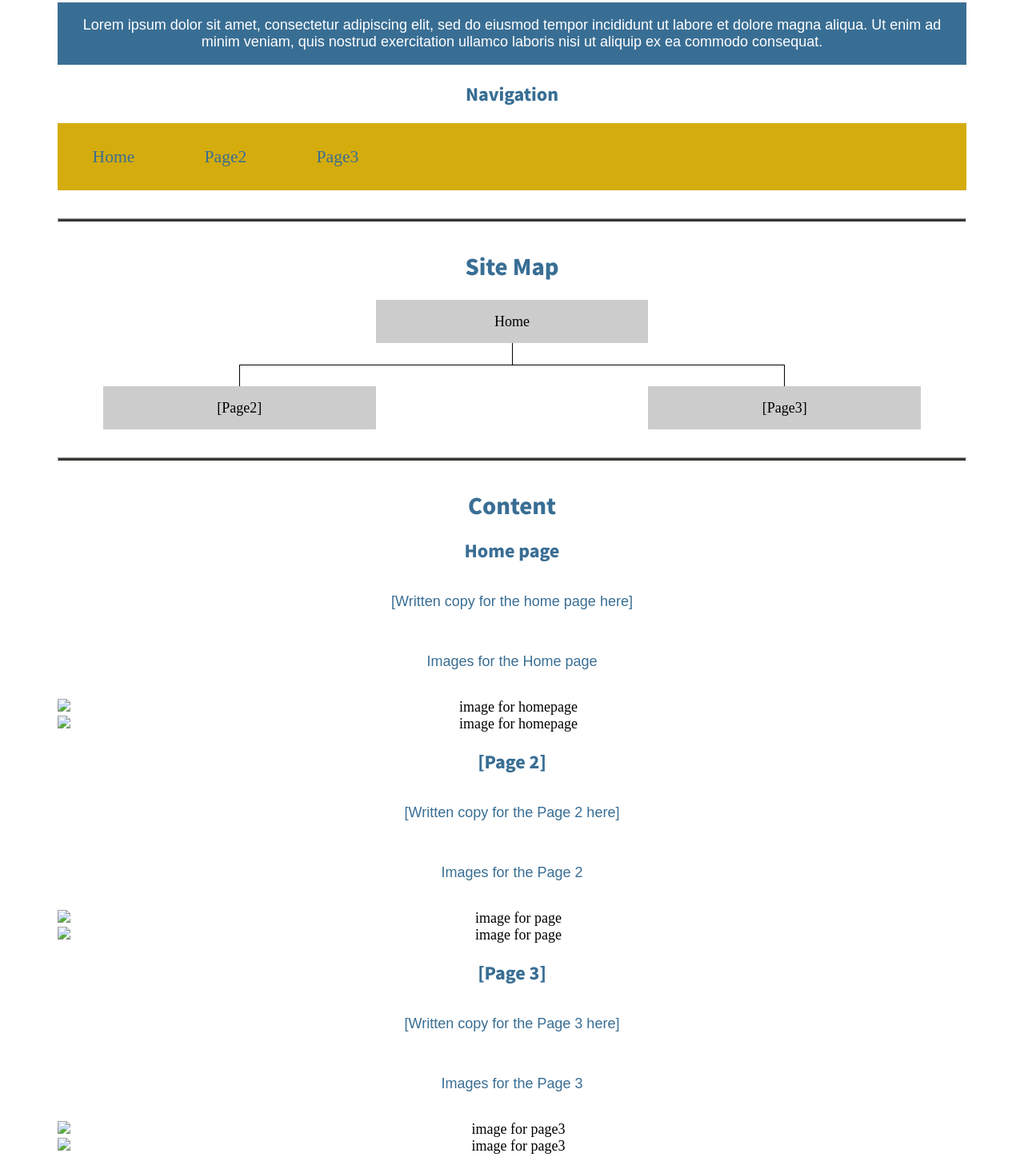
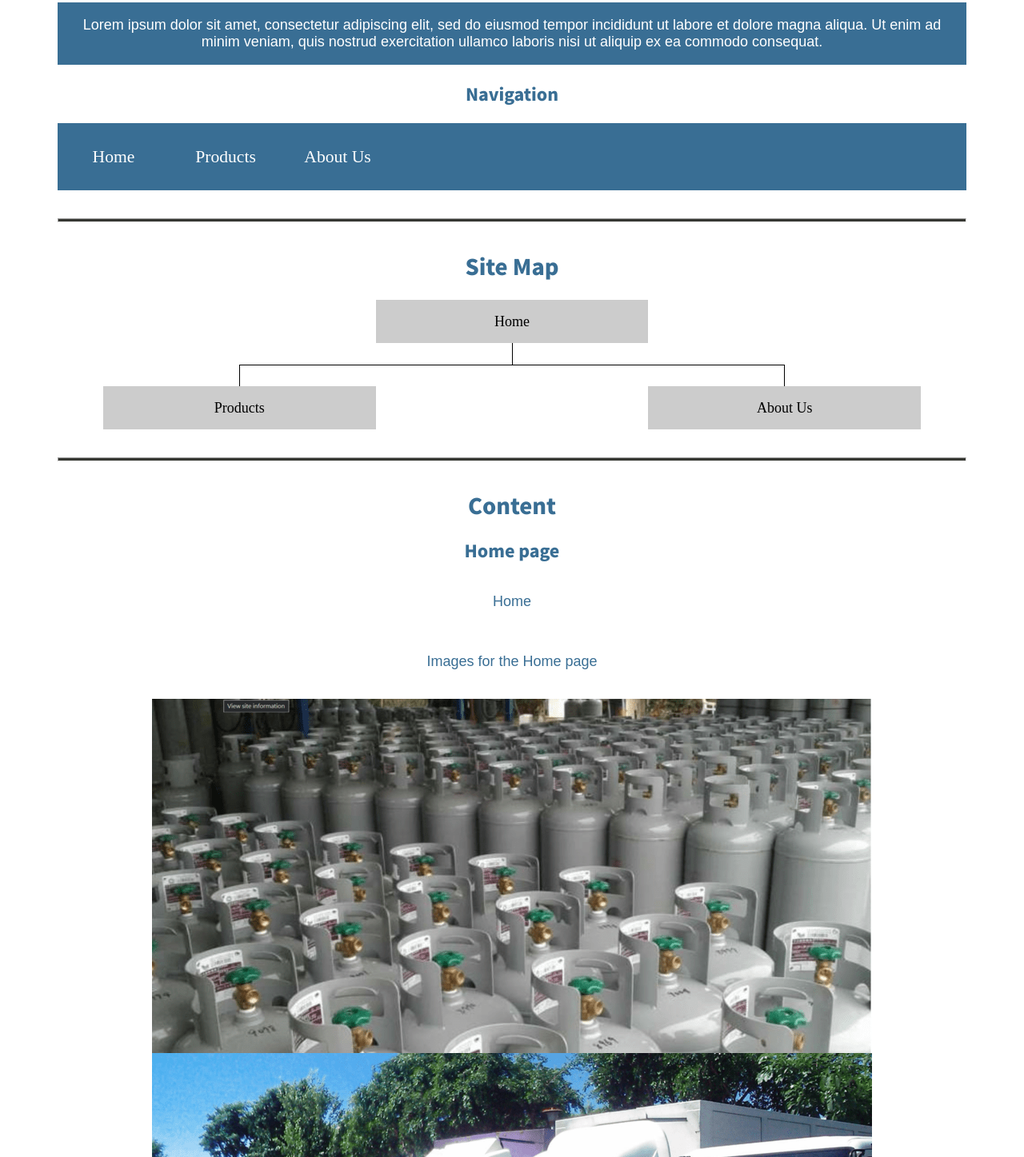
Before and after one commit to WeiChienTang/wdd130, a plain HTML site: page huanda/site-plan.html in a window 1280 px wide. Shown: the part 2839-4286 px from the top of the page at 80% size. Drawn offline with Linux system fonts and the light colour scheme; a web font is replaced by a local one.

Commit message:
Added person site plan

```diff
--- a/huanda/site-plan.html
+++ b/huanda/site-plan.html
@@ -87,9 +87,9 @@
       </h3>
       <!-- Think about how you want your navigation bar to look. In the site-plan.css file change the colors to your colors to get the look you desire. -->
       <nav>
-        <a href="#">Home</a>
-        <a href="#">Page2</a>
-        <a href="#">Page3</a>
+        <a href="Home.html">Home</a>
+        <a href="products.html">Products</a>
+        <a href="aboutus.html">About Us</a>
       </nav>
       <hr>
       <h2>
@@ -100,10 +100,10 @@
           Home
         </div>
         <div class="sm-page2">
-          [Page2] <!-- change this -->
+          Products <!-- change this -->
         </div>
         <div class="sm-page3">
-          [Page3]  <!-- change this -->
+          About Us  <!-- change this -->
         </div>
 
         <div class="top">
@@ -125,30 +125,29 @@
       </h2>
       <h3>Home page</h3>
       <p>
-        [Written copy for the home page here]
+        Home
       </p>
       <p>Images for the Home page</p>
-        <img src="#" alt="image for homepage">
-        <img src="#" alt="image for homepage">
+        <img src="images/homePicture1.png" alt="image for homepage">
+        <img src="images/homePicture2.png" alt="image for homepage">
 
       </ul>
-      <h3>[Page 2]</h3>
+      <h3>Products</h3>
       <p>
         [Written copy for the Page 2 here]
       </p>
       <p>Images for the Page 2</p>
-        <img src="#" alt="image for page">
-        <img src="#" alt="image for page">
+        <img src="images/a1.jpg" alt="image for page">
+        <img src="images/a2.jpg" alt="image for page">
+        <img src="images/a3.jpg" alt="image for page">
 
       </ul>
-      <h3>[Page 3]</h3>
+      <h3>About Us</h3>
       <p>
         [Written copy for the Page 3 here]
       </p>
       <p>Images for the Page 3</p>
-        <img src="#" alt="image for page3">
-        <img src="#" alt="image for page3">
-
+        <img src="images/aboutus.jpg" alt="image for page3">
       </ul>
       <hr>
       <h2>
@@ -159,21 +158,21 @@
 
       <h3>Home</h3>
       <p>
-        [Any additional details about home that the wireframe does not make clear]
+        The text explains what the software we sell can do for the customer.
       </p>
-      <img src="#" alt="home page wireframe">
+      <img src="images/Home.png" alt="home page wireframe">
 
-      <h3>[Page 2]</h3>
+      <h3>Products</h3>
       <p>
-        [Any additional details about page 2 that the wireframe does not make clear]
+        Each picture is a product with an intro text.
       </p>
-      <img src="#" alt="page 2 wireframe">
+      <img src="images/productInfo.png" alt="page 2 wireframe">
 
-      <h3>[Page 3]</h3>
+      <h3>About Us</h3>
       <p>
-        [Any additional details about page 3 that the wireframe does not make clear]
+        The picture is the company, and the text is its history.
       </p>
-      <img src="#" alt="page 3 wireframe">
+      <img src="images/aboutUspng.png" alt="page 3 wireframe">
     </main>
   </body>
 
--- a/huanda/styles/site-plan.css
+++ b/huanda/styles/site-plan.css
@@ -23,10 +23,10 @@ Fonts are separated by a | */
   --paragraph-color-on-white: #396E94; /* paragraph text on a white background */
   --paragraph-color-on-color: white; /* paragraph text on a colored background */
   --paragraph-background-color: #396E94  ;
-  --nav-link-color: #396E94;
-  --nav-background-color: #D4AC0D;
+  --nav-link-color: white;
+  --nav-background-color: #396E94;
   --nav-hover-link-color: white;
-  --nav-hover-background-color: #396E94;
+  --nav-hover-background-color: #53D8FB ;
 }
 
 
```
Also changed, not shown: wwr/site-plan-rafting.html (+1 -1 lines), huanda/Home.html (added), huanda/aboutus.html (added), huanda/images/Home.png (added), huanda/images/a1.jpg (added), huanda/images/a2.jpg (added), huanda/images/a3.jpg (added), huanda/images/aboutUspng.png (added), huanda/images/aboutus.jpg (added), huanda/images/homePicture1.png (added), huanda/images/homePicture2.png (added), huanda/images/productInfo.png (added), huanda/products.html (added).
